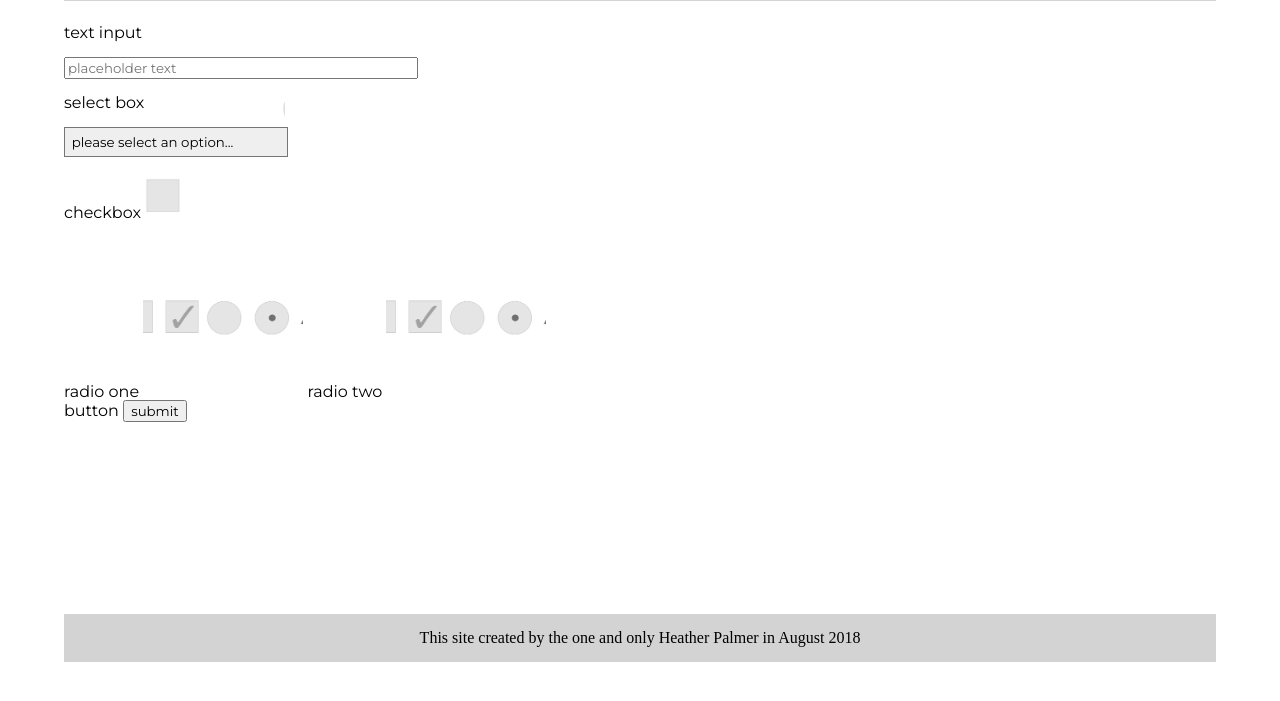
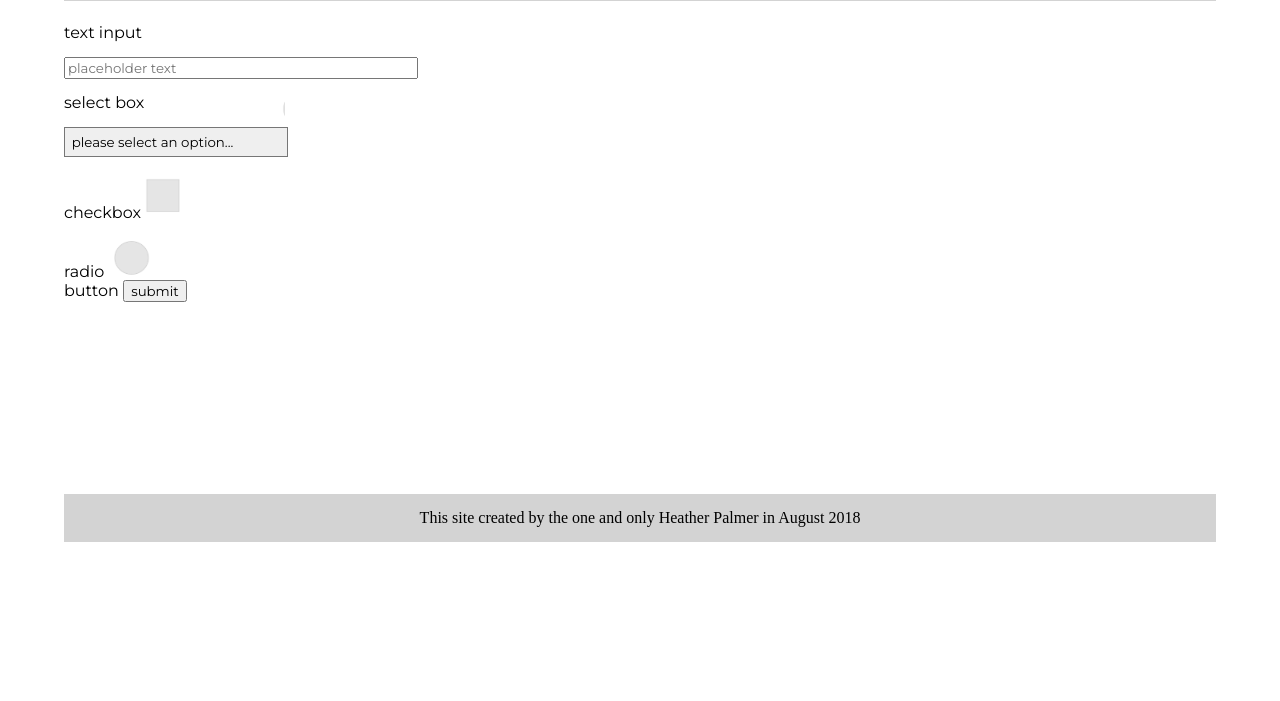
Before and after one commit to OGHP/ui-challenge-2, a plain HTML site: page index.html in a window 1280 px wide. Shown: the part 71-772 px from the top of the page. Drawn offline with nearby package versions, Linux system fonts and the light colour scheme.

Commit message:
Add radio buttons

```diff
--- a/index.html
+++ b/index.html
@@ -44,13 +44,8 @@
             </label>
 
             </label>
-                <span>radio one</span>
-                <input type="radio" value="one" name="rb"/>
-                <span></span>
-            </label>
-            </label>
-                <span>radio two</span>
-                <input type="radio" value="two" name="rb" />
+                <span>radio</span>
+                <input type="radio" />
                 <span></span>
             </label>
 
--- a/styles/form-styles.css
+++ b/styles/form-styles.css
@@ -8,31 +8,27 @@ input[type=radio], input[type=checkbox] {
 }
 
 input[type=checkbox] + span {
-    /* edit position */
 	background: url('../images/form-elements-sprite.png') no-repeat 12.22% 49.585%;
     width: 44px;
     height: 45px;
 }
 
 input[type=checkbox]:checked + span {
-    /* edit position */
-    background: url('../images/form-elements-sprite.png') no-repeat 40% 50%;
-    height: 160px;
-    width: 160px;
+    background: url('../images/form-elements-sprite.png') no-repeat repeat 29% 50%;
+    height: 44px;
+    width: 45px;
 }
 
 input[type=radio] + span {
-    /* edit position */
-    background: url('../images/form-elements-sprite.png') no-repeat 40% 50%;
-    height: 160px;
-    width: 160px;
+    background: url('../images/form-elements-sprite.png') no-repeat 45% 50%;
+    height: 40px;
+    width: 45px;
 }
 
 input[type=radio]:checked + span {
-    /* edit position */
-    background: url('../images/form-elements-sprite.png') no-repeat 40% 50%;
-    height: 160px;
-    width: 160px;
+    background: url('../images/form-elements-sprite.png') no-repeat 65% 50%;
+    height: 40px;
+    width: 45px;
 }
 
 input[type=checkbox] + span,
```
